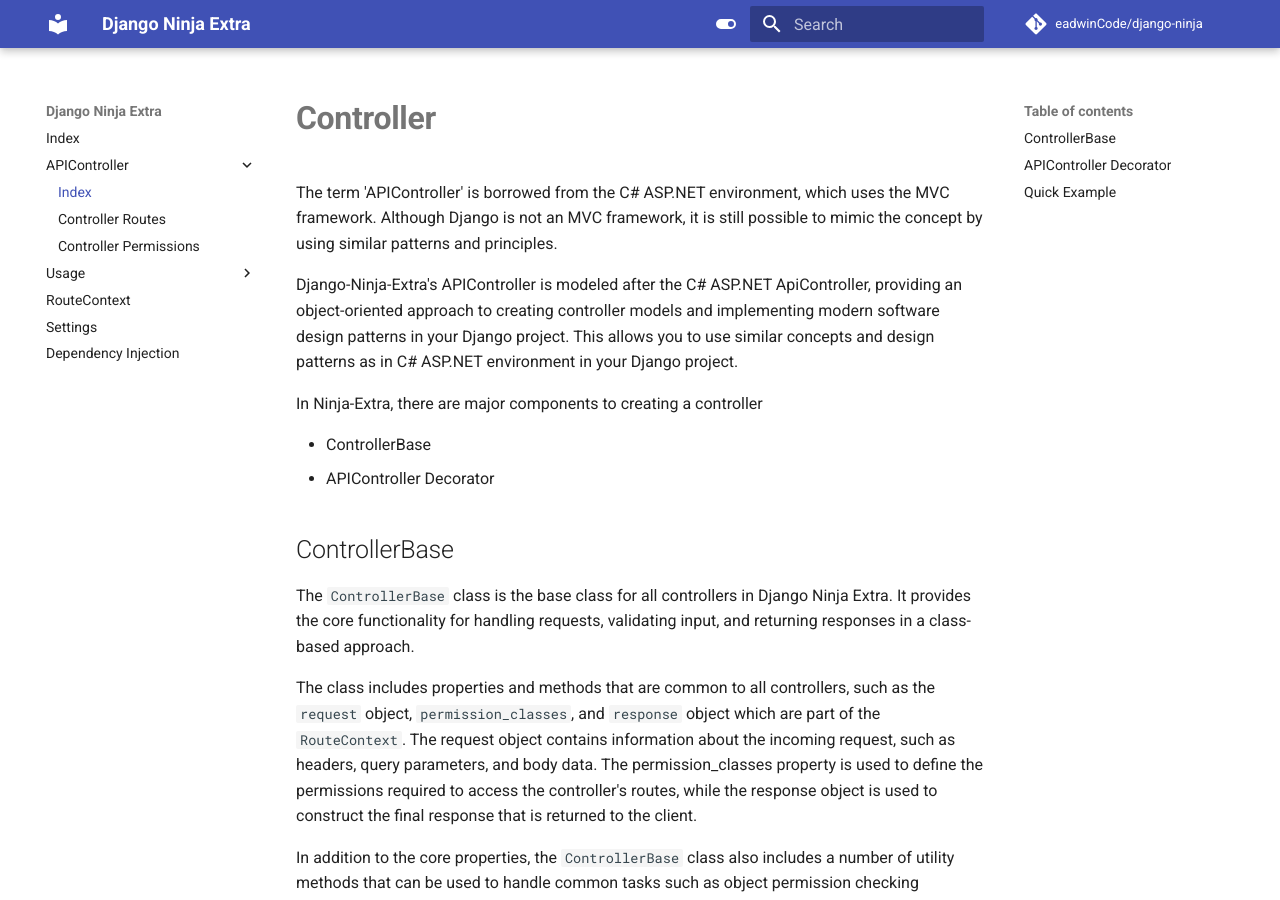
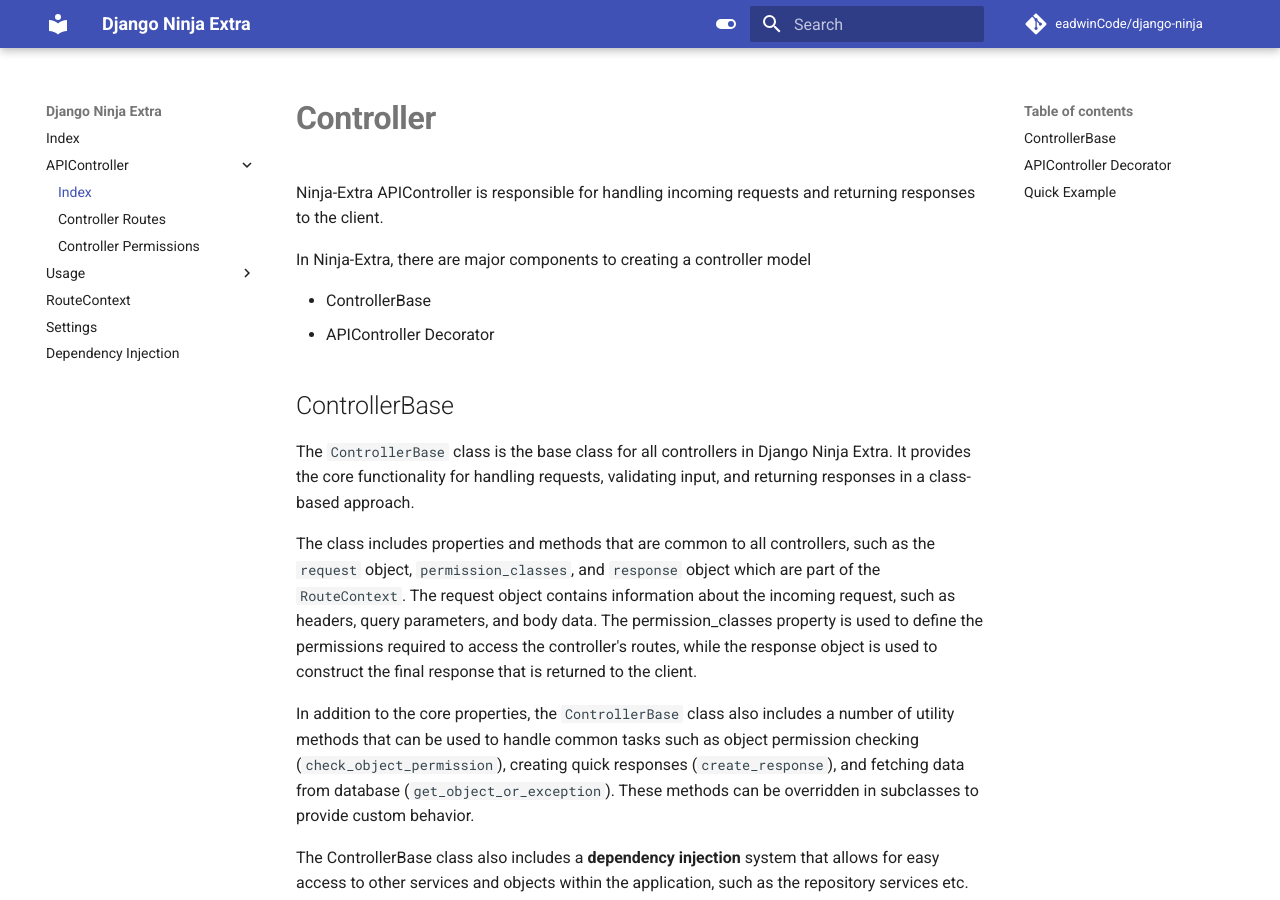
Before and after one commit to eadwinCode/django-ninja-extra, an MkDocs documentation site: the page built from docs/api_controller/index.md, in a window 1280 px wide and 900 px high. Built offline with MkDocs 1.6.1 and Material for MkDocs 9.7.7, drawn with Linux system fonts in a browser that asks for light colours; comment, search, counter and statistics services are not loaded.

Commit message:
document update

```diff
--- a/docs/api_controller/index.md
+++ b/docs/api_controller/index.md
@@ -1,11 +1,7 @@
 # **Controller**
-The term 'APIController' is borrowed from the C# ASP.NET environment, which uses the MVC framework.
-Although Django is not an MVC framework, it is still possible to mimic the concept by using similar patterns and principles.
+Ninja-Extra APIController is responsible for handling incoming requests and returning responses to the client.
 
-Django-Ninja-Extra's APIController is modeled after the C# ASP.NET ApiController, providing an object-oriented approach to creating controller models and implementing modern software design patterns in your Django project.
-This allows you to use similar concepts and design patterns as in C# ASP.NET environment in your Django project.
-
-In Ninja-Extra, there are major components to creating a controller
+In Ninja-Extra, there are major components to creating a controller model
 
 - ControllerBase
 - APIController Decorator
```
